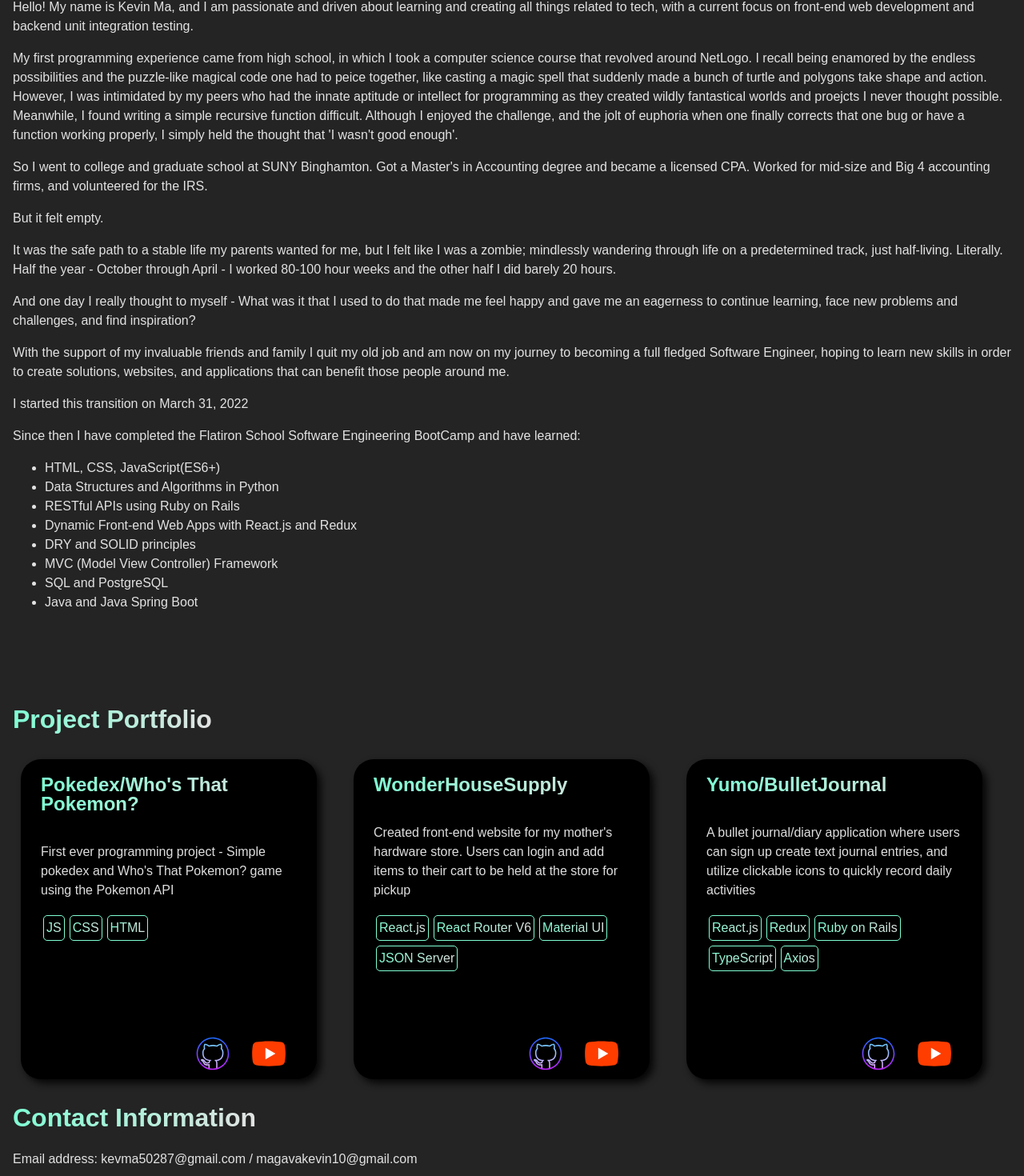
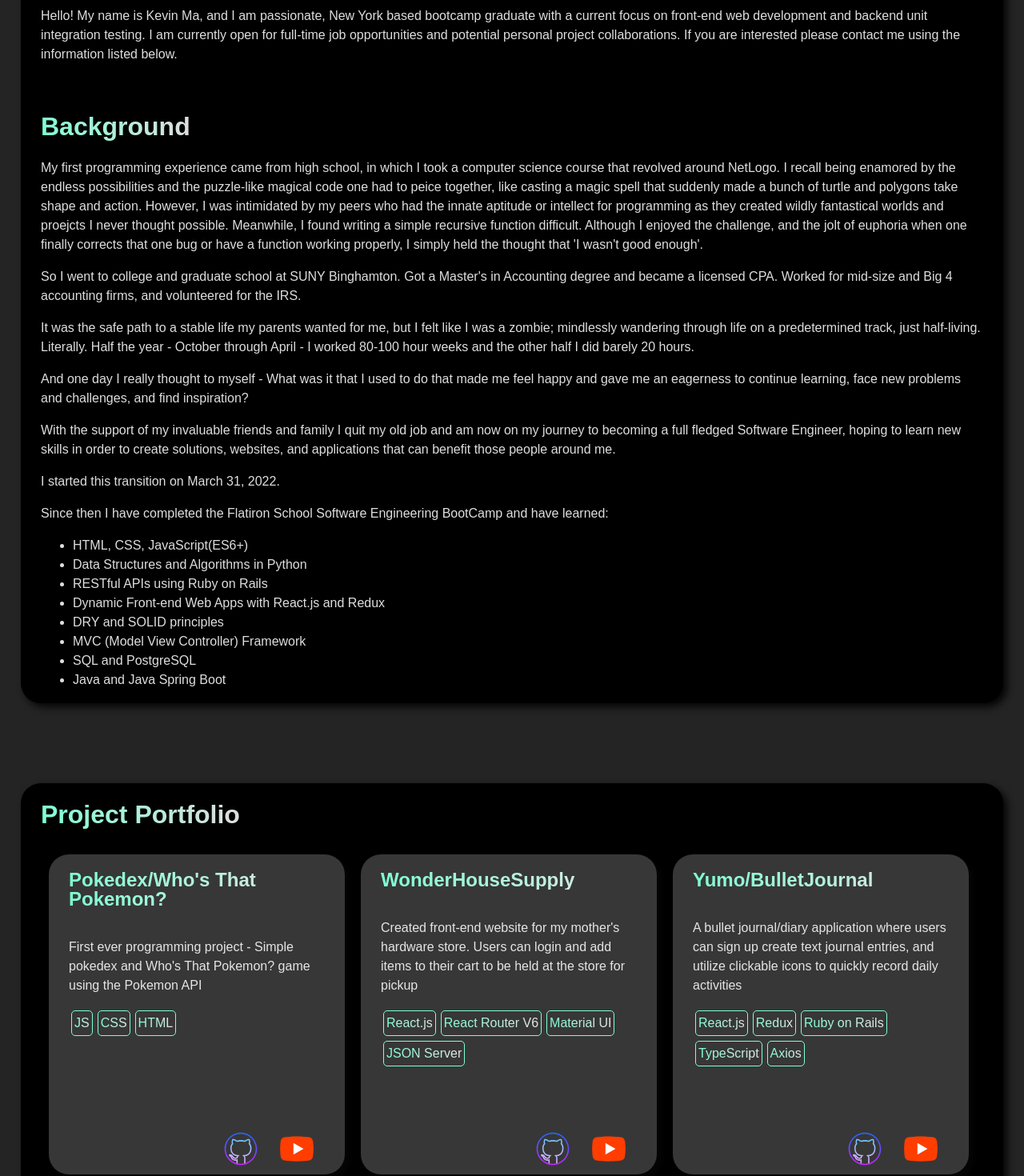
Before and after one commit to Kevma50287/PersonalWebsite, a React (Vite) app: page / in a window 1280 px wide. Shown: the part 1001-2471 px from the top of the page at 80% size. Built offline with nearby package versions, Linux system fonts and the light colour scheme.

Commit message:
Added responsive web design for small screens

```diff
--- a/package.json
+++ b/package.json
@@ -19,7 +19,6 @@
     "vite": "^3.2.3"
   },
   "dependencies": {
-    "@react-pdf/renderer": "^3.0.2",
     "react": "^18.2.0",
     "react-dom": "^18.2.0"
   }
--- a/src/App.scss
+++ b/src/App.scss
@@ -1,4 +1,5 @@
 @import "./variables.scss";
+@import "./mixins.scss";
 
 .App {
   padding-top: $navbar-offset;
@@ -35,3 +36,19 @@
   border: 0px;
   object-fit: cover;
 }
+
+.inline-block {
+  display: inline-block;
+}
+
+.general-container {
+    background-color: black;
+    border-radius: 25px;
+    padding: 1px 25px 25px 25px;
+    margin: 10px;
+    box-shadow: 5px 5px 10px rgb(6, 6, 6);
+    @include breakpoint(xs, sm){
+      margin: 0px;
+      padding: 0px;
+    }
+}
--- a/src/components/aboutMe/AboutMe.jsx
+++ b/src/components/aboutMe/AboutMe.jsx
@@ -5,12 +5,17 @@ const AboutMe = () => {
   return (
     <div id="aboutme">
       <br></br>
+
+      <div className="aboutme-content">
+
       <h1 className="gradient-highlight">About Me</h1>
       <p>
-        Hello! My name is Kevin Ma, and I am passionate and driven about
-        learning and creating all things related to tech, with a current focus
-        on front-end web development and backend unit integration testing.
+        Hello! My name is Kevin Ma, and I am passionate, New York based bootcamp graduate with a current focus
+        on front-end web development and backend unit integration testing. I am currently open for full-time job opportunities and potential personal project collaborations. If you are interested please contact me using the information listed below.
       </p>
+
+      <br></br>
+      <h1 className="gradient-highlight">Background</h1>
       <p>
         My first programming experience came from high school, in which I took a
         computer science course that revolved around NetLogo. I recall being
@@ -29,7 +34,6 @@ const AboutMe = () => {
         Master's in Accounting degree and became a licensed CPA. Worked for
         mid-size and Big 4 accounting firms, and volunteered for the IRS.
       </p>
-      <p>But it felt empty.</p>
       <p>
         It was the safe path to a stable life my parents wanted for me, but I
         felt like I was a zombie; mindlessly wandering through life on a
@@ -48,7 +52,7 @@ const AboutMe = () => {
         hoping to learn new skills in order to create solutions, websites, and
         applications that can benefit those people around me.
       </p>
-      <p>I started this transition on March 31, 2022</p>
+      <p>I started this transition on March 31, 2022.</p>
       <p>
         Since then I have completed the Flatiron School Software Engineering
         BootCamp and have learned:
@@ -63,6 +67,7 @@ const AboutMe = () => {
         <li>SQL and PostgreSQL</li>
         <li>Java and Java Spring Boot</li>
       </ul>
+      </div>
     </div>
   );
 };
--- a/src/components/aboutMe/AboutMe.scss
+++ b/src/components/aboutMe/AboutMe.scss
@@ -4,6 +4,14 @@
 #aboutme {
   padding-top: $navbar-offset;
 }
+
+.aboutme-content{
+  background-color: black;
+  border-radius: 25px;
+  padding: 1px 25px;
+  margin: 10px;
+  box-shadow: 5px 5px 10px rgb(6, 6, 6);
+}
 h1 {
   width: fit-content;
 }
--- a/src/components/aboutMe/Banner.jsx
+++ b/src/components/aboutMe/Banner.jsx
@@ -1,10 +1,42 @@
-import React from "react";
+import React, { useEffect, useState } from "react";
 import "./Banner.scss";
 import image1 from "/assets/images/pic1.jpg";
 import image2 from "/assets/images/pic2.jpg";
 import image3 from "/assets/images/pic3.jpg";
 
 const Banner = () => {
+  const textArray = [
+    "Lifetime Learner",
+    "Dancer",
+    "Hiker",
+    "Tech Enthusiast",
+    "Creative Thinker",
+    "Collaborator",
+    "Traveller",
+    "Gamer",
+    "Visionary",
+  ];
+  const arrayCount = textArray.length;
+
+  const [index, setIndex] = useState(null);
+  useEffect(() => {
+    const increment = () => {
+      if (index != arrayCount - 1) {
+        const newIndex = index + 1;
+        setIndex(newIndex);
+      } else {
+        setIndex(0);
+      }
+    };
+
+    // const timer = setTimeout(() => {
+    //   const interval = setInterval(increment, 3000)
+    // }, 5000)
+
+    const timer = setTimeout(increment, 3000);
+    // return () => clearTimeout(timer)
+  }, [index]);
+
   return (
     <>
       <div id="banner">
@@ -14,7 +46,8 @@ const Banner = () => {
         <h1>Software Engineer, </h1>
         <h1>Former Auditor,</h1>
         <h1>
-          and Life-Time Learner <span className="dot"></span>
+          and <div className={index != null ? 'word' : ''}>{textArray[index]}</div>{" "}
+          <span className="dot"></span>
         </h1>
       </div>
       <div className="image-container">
--- a/src/components/aboutMe/Banner.scss
+++ b/src/components/aboutMe/Banner.scss
@@ -1,5 +1,5 @@
 @import "../../mixins.scss";
-
+@import "../../variables.scss";
 @function generate-offset(){
   $value: 100vw * 5%;
   @return $value;
@@ -19,6 +19,24 @@
     border-radius: 50%;
     display: inline-block;
   }
+
+
+  .word {
+    animation: 3s linear infinite openclose forwards;
+    display: inline-block;
+    max-width: fit-content;
+    background-color: $bg-color;
+
+    //Overflow text is invisible
+    overflow: hidden;
+
+    // Add White-Space nowrap to prevent text from wrapping to next line
+    white-space: nowrap;
+
+    // Inline Block text was misaligned with other text in div - they are rendered differently. Add vertical align bottom to correct
+    vertical-align: bottom;
+  }
+
   h1 {
     margin: 0px;
   }
@@ -92,7 +110,7 @@
 
 img {
   @include breakpoint(xs, sm) {
-    width: auto;
+    width: 300px;
     height: auto;
   }
   @include breakpoint(sm, md) {
@@ -110,6 +128,7 @@ img {
   position: relative;
   opacity: 0;
   animation: fade-in 1s ease-in 4.5s forwards;
+  text-align: center;
 }
 
 @include keyframes-animation(fade-in){
@@ -151,3 +170,21 @@ img {
     opacity: 1;
   }
 }
+
+@include keyframes-animation(openclose) {
+  0% {
+    width: 0px;
+  }
+  10% {
+    width: 0px;
+  }
+  75% {
+    width: 100%;
+  }
+  90% {
+    width: 0px;
+  }
+  100% {
+    width: 0px;
+  }
+}
--- a/src/components/footer/Footer.jsx
+++ b/src/components/footer/Footer.jsx
@@ -3,10 +3,12 @@ import "./footer.scss";
 const Footer = () => {
   return (
     <div id="contact">
+      <div className="general-container">
       <h1 className='gradient-highlight'>Contact Information</h1>
       <p>Email address: kevma50287@gmail.com / magavakevin10@gmail.com</p>
       <p>Phone Number: 347-935-7112</p>
       <a href='/assets/documents/Kevin_Ma_Resume.docx.pdf' download='Kevin_Ma_Resume.docx.pdf'>Download Resume</a>
+      </div>
     </div>
   )
 }
--- a/src/components/footer/footer.scss
+++ b/src/components/footer/footer.scss
@@ -2,6 +2,7 @@
 @import "../../variables.scss";
 
 #contact {
+  padding-top: $navbar-offset;
   a {
     margin: 0px 0px 1rem 0px;
     padding: 0.5rem;
--- a/src/components/projects/Projects.jsx
+++ b/src/components/projects/Projects.jsx
@@ -1,41 +1,57 @@
-import React from 'react'
-import ProjectCard from './ProjectCard'
+import React from "react";
+import ProjectCard from "./ProjectCard";
 
 const Projects = () => {
   const allProjects = [
     {
-      name:"Pokedex/Who's That Pokemon?",
-      github:"https://github.com/Kevma50287/phase-1-Personal-Project",
-      demo:"In Progress",
-      description:"First ever programming project - Simple pokedex and Who's That Pokemon? game using the Pokemon API",
-      technologies:["JS", "CSS", "HTML"]
+      name: "Pokedex/Who's That Pokemon?",
+      github: "https://github.com/Kevma50287/phase-1-Personal-Project",
+      demo: "In Progress",
+      description:
+        "First ever programming project - Simple pokedex and Who's That Pokemon? game using the Pokemon API",
+      technologies: ["JS", "CSS", "HTML"],
     },
     {
-      name:"WonderHouseSupply",
-      github:"https://github.com/Kevma50287/WonderHouseSupply",
-      demo:"In Progress",
-      description:"Created front-end website for my mother's hardware store. Users can login and add items to their cart to be held at the store for pickup",
-      technologies:["React.js", "React Router V6","Material UI", "JSON Server"],
+      name: "WonderHouseSupply",
+      github: "https://github.com/Kevma50287/WonderHouseSupply",
+      demo: "In Progress",
+      description:
+        "Created front-end website for my mother's hardware store. Users can login and add items to their cart to be held at the store for pickup",
+      technologies: [
+        "React.js",
+        "React Router V6",
+        "Material UI",
+        "JSON Server",
+      ],
     },
     {
-      name:"Yumo/BulletJournal",
-      github:"https://github.com/Kevma50287/Phase-4-BulletJournal",
-      demo:"In Progress",
-      description:"A bullet journal/diary application where users can sign up create text journal entries, and utilize clickable icons to quickly record daily activities",
-      technologies:["React.js", "Redux", "Ruby on Rails", "TypeScript", "Axios"],
+      name: "Yumo/BulletJournal",
+      github: "https://github.com/Kevma50287/Phase-4-BulletJournal",
+      demo: "In Progress",
+      description:
+        "A bullet journal/diary application where users can sign up create text journal entries, and utilize clickable icons to quickly record daily activities",
+      technologies: [
+        "React.js",
+        "Redux",
+        "Ruby on Rails",
+        "TypeScript",
+        "Axios",
+      ],
     },
-  ]
+  ];
 
-  const projectsArray = allProjects.map((e, i) => <ProjectCard props={e} key={i} />)
+  const projectsArray = allProjects.map((e, i) => (
+    <ProjectCard props={e} key={i} />
+  ));
 
   return (
     <div id="projects">
-      <h1 className='gradient-highlight'>Project Portfolio</h1>
-      <div id='card-container'>
-        {projectsArray}
+      <div className="general-container">
+        <h1 className="gradient-highlight">Project Portfolio</h1>
+        <div id="card-container">{projectsArray}</div>
       </div>
     </div>
-  )
-}
+  );
+};
 
-export default Projects
+export default Projects;
--- a/src/components/projects/projects.scss
+++ b/src/components/projects/projects.scss
@@ -1,22 +1,30 @@
 @import "../../variables.scss";
+@import "../../mixins.scss";
 
 .project-card-wrapper {
   width: 25vw;
   height: 400px;
-  background-color: black;
+  background-color: rgb(55, 55, 55);
   border-radius: 25px;
   padding: 0px 25px;
   margin: 10px;
   box-shadow: 5px 5px 10px rgb(6, 6, 6);
+  min-width: 250px;
 }
+
 
 #projects {
   padding-top: $navbar-offset;
 }
 
 #card-container{
-  display: grid;
-  grid-template-columns: repeat(3, 1fr);
+    display: flex;
+    flex-wrap: wrap;
+    width: 100%;
+    margin: auto;
+    @include breakpoint(xs, sm){
+      margin: 0;
+    }
 }
 
 .tag {
--- a/src/index.scss
+++ b/src/index.scss
@@ -17,8 +17,12 @@
   -moz-osx-font-smoothing: grayscale;
   -webkit-text-size-adjust: 100%;
   scroll-behavior: smooth;
+
 }
 
+html {
+  min-width: 350px;
+}
 a {
   font-weight: 500;
   color: #646cff;
@@ -31,7 +35,7 @@ a:hover {
 body {
   margin: 0;
   padding: 1rem;
-  min-width: 320px;
+  min-width: 350px;
   min-height: 100vh;
 }
 
--- a/src/variables.scss
+++ b/src/variables.scss
@@ -10,10 +10,10 @@ $button-bg-hover-color: rgb(65, 65, 65);
 $navbar-offset:80px;
 
 $breakpoints: (
-  xs: 350px,
+  xs: 320px,
   sm: 560px,
   md: 768px,
-  lg: 992px,
+  lg: 1024px,
   xl: 1200px,
   2xl: 1400px,
   3xl: 1980px,
```
Also changed, not shown: 2 other files (tests, documents, lock files or other folders).
